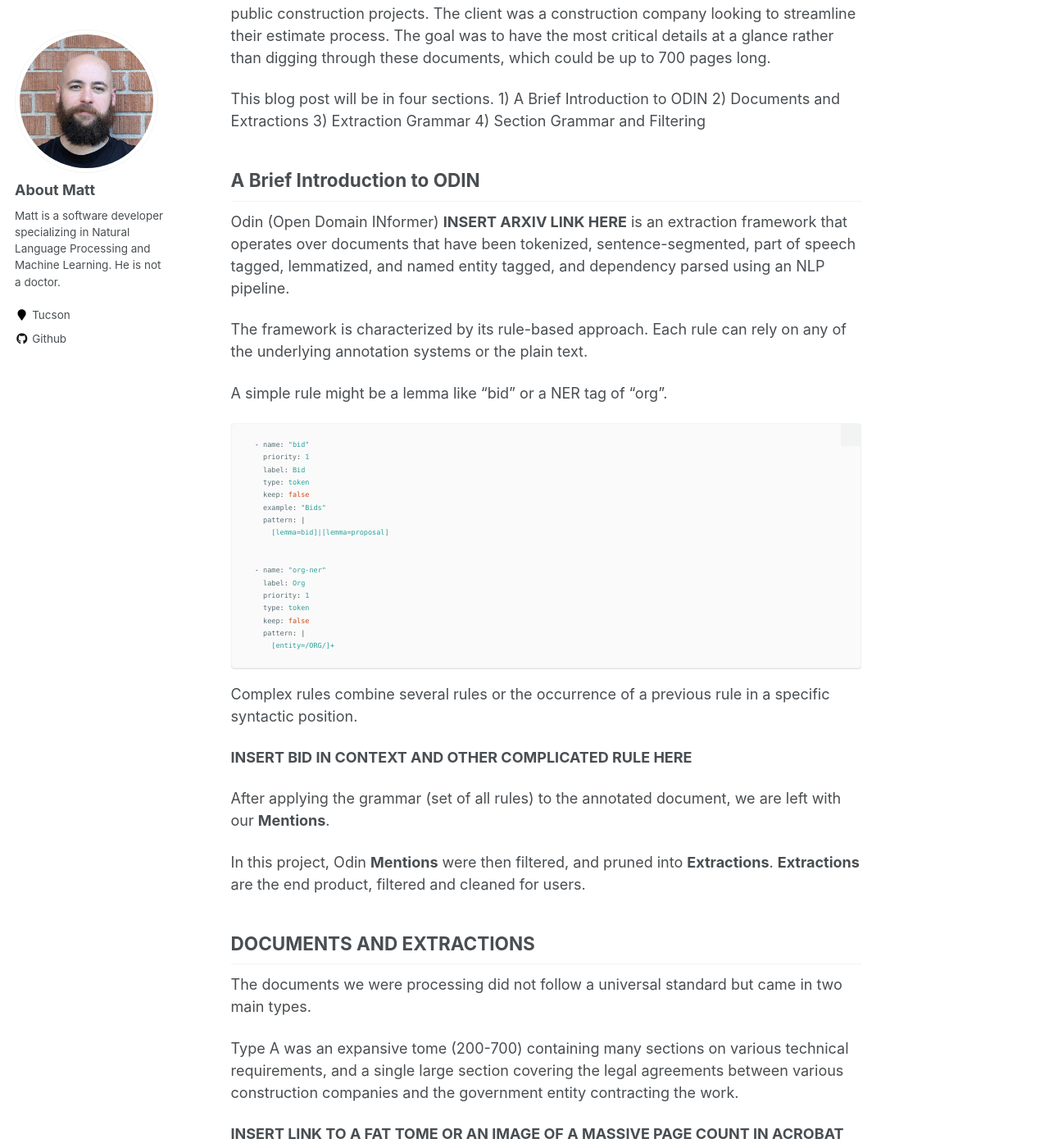
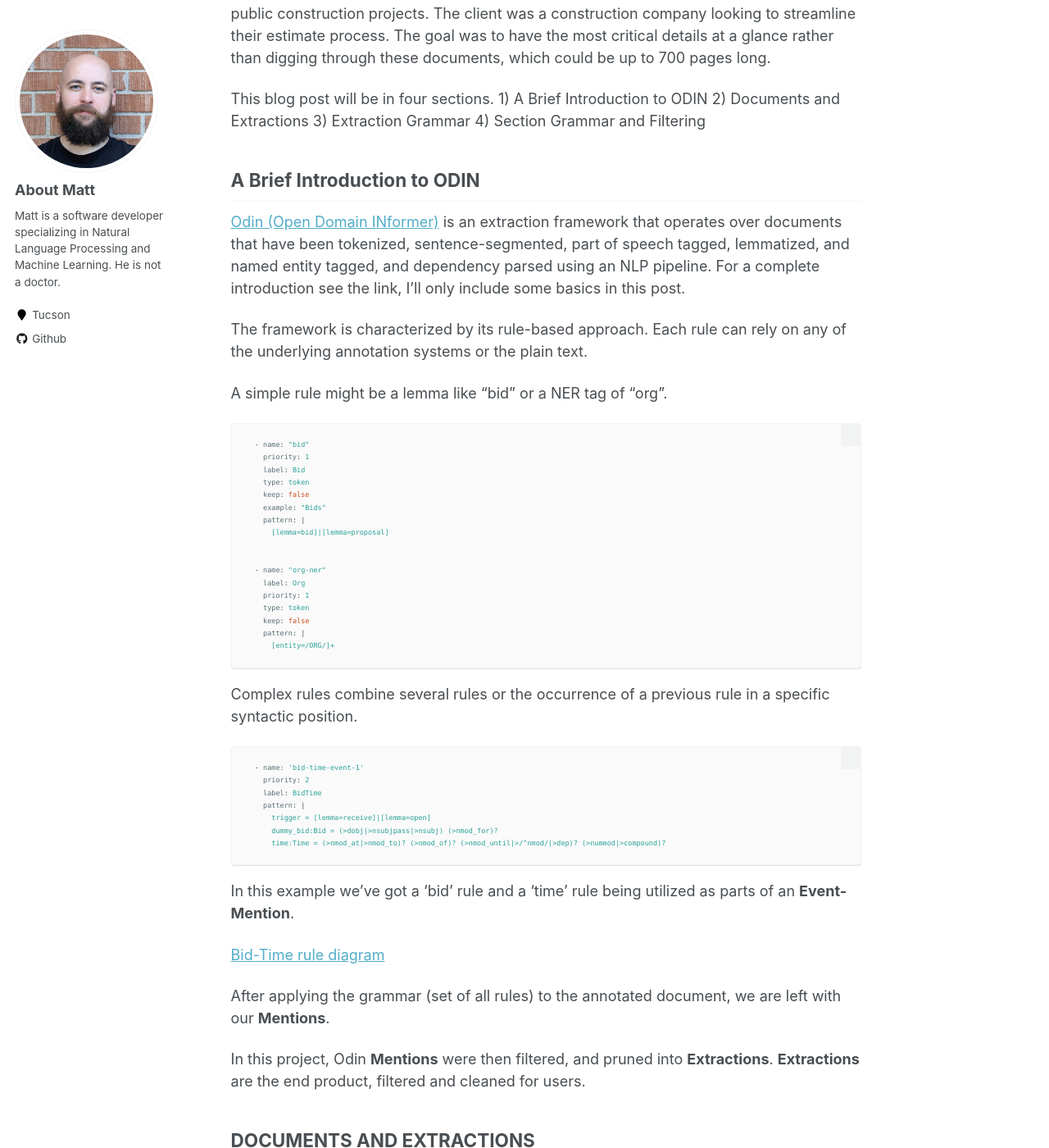
Before and after one commit to mc-wut/mc-wut.github.io, a Jekyll site: the page built from _portfolio/portfolio-1.md, in a window 1280 px wide and 1400 px high, scrolled down 370 px. Shown: the whole window at 82% size. Built offline with Jekyll 4.4.1, drawn with Linux system fonts in a browser that asks for light colours.

Commit message:
- adds link to ODIN description - adds syntactic image link

````diff
--- a/_portfolio/portfolio-1.md
+++ b/_portfolio/portfolio-1.md
@@ -16,7 +16,7 @@ This blog post will be in four sections.
 
 ## A Brief Introduction to ODIN
 
-Odin (Open Domain INformer) **INSERT ARXIV LINK HERE** is an extraction framework that operates over documents that have been tokenized, sentence-segmented, part of speech tagged, lemmatized, and named entity tagged, and dependency parsed using an NLP pipeline.
+[Odin (Open Domain INformer)](https://arxiv.org/abs/1509.07513) is an extraction framework that operates over documents that have been tokenized, sentence-segmented, part of speech tagged, lemmatized, and named entity tagged, and dependency parsed using an NLP pipeline. For a complete introduction see the link, I'll only include some basics in this post.
 
 The framework is characterized by its rule-based approach. Each rule can rely on any of the underlying annotation systems or the plain text.
 
@@ -44,11 +44,20 @@ A simple rule might be a lemma like "bid" or a NER tag of "org".
 
 Complex rules combine several rules or the occurrence of a previous rule in a specific syntactic position.
 
-**INSERT BID IN CONTEXT AND OTHER COMPLICATED RULE HERE**
+```yaml
+  - name: 'bid-time-event-1'
+    priority: 2
+    label: BidTime
+    pattern: |
+      trigger = [lemma=receive]|[lemma=open]
+      dummy_bid:Bid = (>dobj|>nsubjpass|>nsubj) (>nmod_for)?
+      time:Time = (>nmod_at|>nmod_to)? (>nmod_of)? (>nmod_until|>/^nmod/|>dep)? (>nummod|>compound)?
+```
+In this example we've got a 'bid' rule and a 'time' rule being utilized as parts of an **Event-Mention**.
+
+[Bid-Time rule diagram](https://mc-wut.github.io/images/internship-post-image.png)
 
 After applying the grammar (set of all rules) to the annotated document, we are left with our **Mentions**.
-
-
 
 In this project, Odin **Mentions** were then filtered, and pruned into **Extractions**. **Extractions** are the end product, filtered and cleaned for users.
 
````
